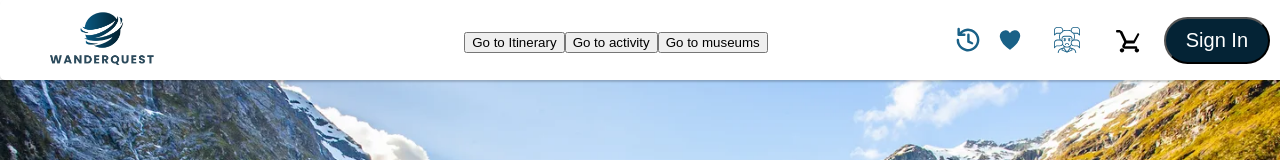
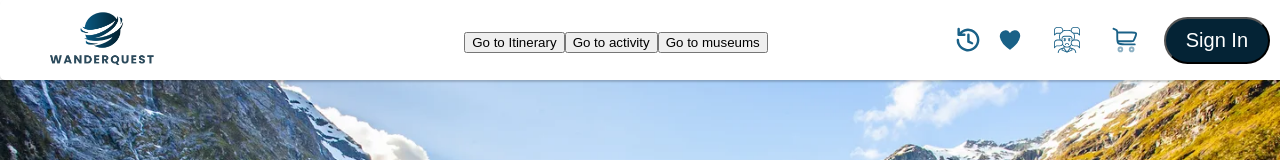
Before and after one commit to Advanced-computer-lab-2024/WanderQuest, a Next.js app in the folder Front-End/wanderquest/: page / in a window 1280 px wide. Shown: the top 160 px of the page. Built offline with nearby package versions, Linux system fonts and the light colour scheme; no server answers; a web font is replaced by a local one.

Commit message:
Modified cart

```diff
--- a/Front-End/wanderquest/Styles/Navbar.css
+++ b/Front-End/wanderquest/Styles/Navbar.css
@@ -351,3 +351,23 @@ body {
     width: 26px;
     height: 26px;
 }
+
+.navbar-cart-button {
+    background: none;
+    border: none;
+    cursor: pointer;
+    padding: 8px;
+    display: flex;
+    align-items: center;
+    justify-content: center;
+    transition: transform 0.2s ease;
+}
+
+.navbar-cart-button:hover {
+    transform: scale(1.1);
+}
+
+.navbar-cart-button svg {
+    width: 30px;
+    height: 30px;
+}
--- a/Front-End/wanderquest/components/LandingPage.js
+++ b/Front-End/wanderquest/components/LandingPage.js
@@ -511,36 +511,6 @@ const LandingPage = () => {
     </motion.button> */}
 </motion.div>
 
-
-
-
-
-
-
-
-
-
-
-
-
-                <div className={styles.buttons}>
-                    <button onClick={handleRedirect}>Go to Itinerary</button>
-                    <button onClick={handleRedirectac}>Go to activity</button>
-                    <button onClick={handleRedirectp}>Go to products</button>
-                    <button onClick={handleRedirectm}>Go to museums</button>
-                    <button onClick={handleRedirectcomp}>File a complaint</button>
-                    <button onClick={handleRedirectviewcomp}>View Complaint</button>
-                    <button onClick={handleRedirectHist}>Go to History</button>
-                    <button onClick={handleRedirec}>My Bookings</button>
-                    <button onClick={handleRedirechotel}>Hotels</button>
-                    <button onClick={handleRedirecflight}>Flights</button>
-                    <button onClick={handleRedirectransport}>Transportation</button>
-                    <button onClick={handleRedirectWishlist}>View Wishlist</button>
-                    <button onClick={handleViewComplaints}>View Complaint</button>
-
-                </div>
-
-
             </div>
 
             {/* Updated Wishlist Sliding Panel */}
--- a/Front-End/wanderquest/components/Navbar.js
+++ b/Front-End/wanderquest/components/Navbar.js
@@ -72,15 +72,11 @@ const Navbar = () => {
     const handleRedirectac = () => window.location.href = '/tourist/activity';
     const handleRedirectp = () => window.location.href = '/tourist/products';
     const handleRedirectm = () => window.location.href = '/tourist/museums';
-    const handleRedirectcomp = () => window.location.href = '/tourist/file-complaint';
-    const handleRedirectviewcomp = () => window.location.href = '/tourist/view-complaint';
-    const handleRedirectHist = () => window.location.href = '/tourist/history';
     const handleRedirec = () => window.location.href = '/tourist/bookings';
     const handleRedirechotel = () => window.location.href = '/tourist/hotels';
     const handleRedirecflight = () => window.location.href = '/tourist/flights';
     const handleRedirectransport = () => window.location.href = '/tourist/transportation';
-    const handleRedirectWishlist = () => window.location.href = '/tourist/wishlist';
-    const handleViewComplaints = () => window.location.href = '/tourist/view-complaint';
+
 
     return (
         <>
@@ -105,15 +101,11 @@ const Navbar = () => {
                             <button onClick={handleRedirectac}>Go to activity</button>
                             <button onClick={handleRedirectp}>Go to products</button>
                             <button onClick={handleRedirectm}>Go to museums</button>
-                            <button onClick={handleRedirectcomp}>File a complaint</button>
-                            <button onClick={handleRedirectviewcomp}>View Complaint</button>
-                            <button onClick={handleRedirectHist}>Go to History</button>
                             <button onClick={handleRedirec}>My Bookings</button>
                             <button onClick={handleRedirechotel}>Hotels</button>
                             <button onClick={handleRedirecflight}>Flights</button>
                             <button onClick={handleRedirectransport}>Transportation</button>
-                            <button onClick={handleRedirectWishlist}>View Wishlist</button>
-                            <button onClick={handleViewComplaints}>View Complaint</button>
+
                         </div>
                     )}
                     {role == "" && (
@@ -225,14 +217,15 @@ const Navbar = () => {
     className="navbar-cart-button"
     onClick={() => setIsCartOpen(true)}
 >
-    <svg
-        xmlns="http://www.w3.org/2000/svg"
-        height="30px"
-        width="30px"
-        viewBox="0 0 24 24"
-        fill="currentColor"
-    >
-        <path d="M7 4h-2c-.55 0-1 .45-1 1s.45 1 1 1h2l3.6 7.59-1.35 2.45c-.16.29-.25.63-.25.96 0 1.11.89 2 2 2h9c.55 0 1-.45 1-1s-.45-1-1-1h-8.68c-.09 0-.17-.07-.22-.16l.03-.03 1.1-1.96h5.83c.38 0 .72-.21.89-.55l3.58-6.42c.2-.36.08-.8-.24-1.05-.32-.25-.77-.24-1.09.01l-3.06 5.48h-5.73l-3.3-6.92c-.14-.3-.44-.51-.78-.51zm1.79 14.5c-.96 0-1.79.82-1.79 1.79s.83 1.79 1.79 1.79c.96 0 1.79-.82 1.79-1.79s-.83-1.79-1.79-1.79zm11.92 0c-.96 0-1.79.82-1.79 1.79s.83 1.79 1.79 1.79c.96 0 1.79-.82 1.79-1.79s-.83-1.79-1.79-1.79z"></path>
+    <svg viewBox="0 0 24 24" fill="none" xmlns="http://www.w3.org/2000/svg">
+        <g id="SVGRepo_bgCarrier" strokeWidth="0"></g>
+        <g id="SVGRepo_tracerCarrier" strokeLinecap="round" strokeLinejoin="round"></g>
+        <g id="SVGRepo_iconCarrier">
+            <path d="M2 3L2.26491 3.0883C3.58495 3.52832 4.24497 3.74832 4.62248 4.2721C5 4.79587 5 5.49159 5 6.88304V9.5C5 12.3284 5 13.7426 5.87868 14.6213C6.75736 15.5 8.17157 15.5 11 15.5H19" stroke="#1a6187" strokeWidth="1.5" strokeLinecap="round"></path>
+            <path opacity="0.5" d="M7.5 18C8.32843 18 9 18.6716 9 19.5C9 20.3284 8.32843 21 7.5 21C6.67157 21 6 20.3284 6 19.5C6 18.6716 6.67157 18 7.5 18Z" stroke="#1a6187" strokeWidth="1.5"></path>
+            <path opacity="0.5" d="M16.5 18.0001C17.3284 18.0001 18 18.6716 18 19.5001C18 20.3285 17.3284 21.0001 16.5 21.0001C15.6716 21.0001 15 20.3285 15 19.5001C15 18.6716 15.6716 18.0001 16.5 18.0001Z" stroke="#1a6187" strokeWidth="1.5"></path>
+            <path d="M5 6H16.4504C18.5054 6 19.5328 6 19.9775 6.67426C20.4221 7.34853 20.0173 8.29294 19.2078 10.1818L18.7792 11.1818C18.4013 12.0636 18.2123 12.5045 17.8366 12.7523C17.4609 13 16.9812 13 16.0218 13H5" stroke="#1a6187" strokeWidth="1.5"></path>
+        </g>
     </svg>
 </button>
 
```
Also changed, not shown: Front-End/wanderquest/src/app/tourist/page.js (+0 -27 lines).
